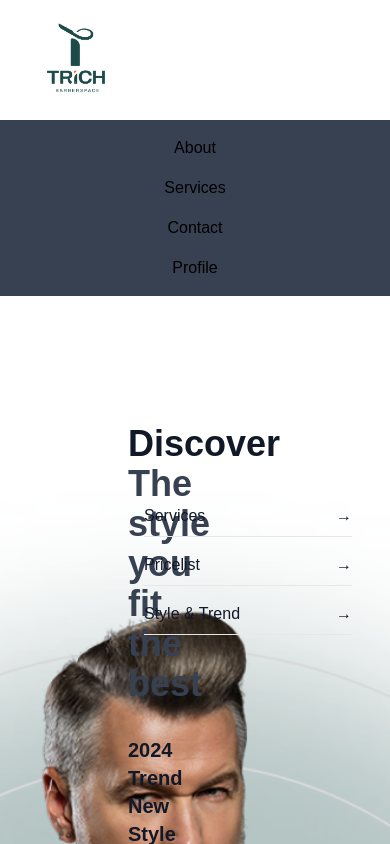
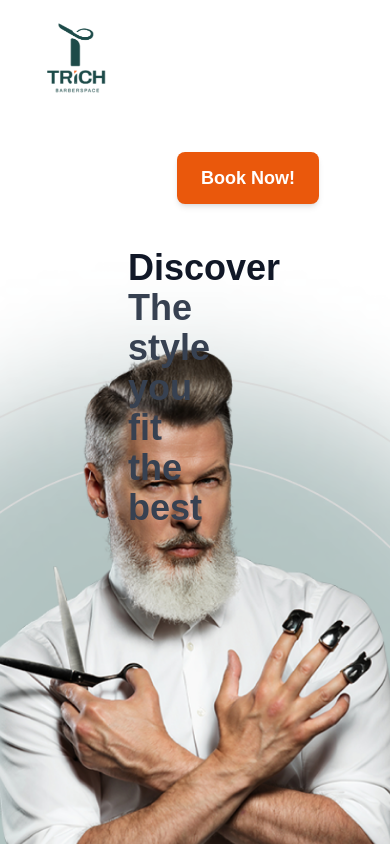
Before and after one commit to adli-arindra/prototype-lasti, a Next.js app in the folder prototype-lasti/: page / in a window 390 px wide. Shown: the top 844 px of the page. Built offline with nearby package versions, Linux system fonts and the light colour scheme.

Commit message:
responsive tipis

```diff
--- a/prototype-lasti/src/app/components/navbar.tsx
+++ b/prototype-lasti/src/app/components/navbar.tsx
@@ -4,7 +4,7 @@ import Link from "next/link";
 
 const Navbar: React.FC = () => {
   return (
-    <nav className="bg-white text-black sticky top-0">
+    <nav className="text-black sticky top-0">
       <div className="container mx-auto px-4 flex items-center justify-between">
         {/* Logo */}
         <div className="text-2xl font-bold my-4">
@@ -64,20 +64,6 @@ const Navbar: React.FC = () => {
 
       {/* Mobile Menu */}
         <div className="md:hidden">
-          <div className="flex flex-col items-center space-y-4 p-4 bg-gray-700">
-            <button>
-              <p className="hover:text-orange-500">About</p>
-            </button>
-            <button>
-              <p className="hover:text-orange-500">Services</p>
-            </button>
-            <button>
-              <p className="hover:text-orange-500">Contact</p>
-            </button>
-            <Link href="/admin">
-              <p className="hover:text-orange-500">Profile</p>
-            </Link>
-          </div>
         </div>
     </nav>
   );
--- a/prototype-lasti/src/app/layout.tsx
+++ b/prototype-lasti/src/app/layout.tsx
@@ -28,8 +28,10 @@ export default function RootLayout({
       <body
         className={`${geistSans.variable} ${geistMono.variable} antialiased`}
       >
-        <Navbar/>
-        {children}
+        <div className="bg-white">
+          <Navbar/>
+          {children}
+        </div>
       </body>
     </html>
   );
--- a/prototype-lasti/src/app/page.tsx
+++ b/prototype-lasti/src/app/page.tsx
@@ -6,19 +6,19 @@ const Home = () => {
       {/* Hero Section */}
       <section className="container mx-auto px-4 py-16 grid grid-cols-1 md:grid-cols-2 gap-8 mt-16">
         {/* Left Content */}
-        <div className="flex flex-col justify-around mb-52">
+        <div className="flex flex-col md:justify-around md:mb-52 mb-0">
           <h1 className="text-4xl md:text-5xl font-bold">
             Discover
             <br />
             <span className="text-gray-700">The style you fit the best</span>
           </h1>
-          <div className="mt-8">
+          <div className="mt-8 hidden md:block">
             <h2 className="text-xl font-semibold">2024 Trend New Style</h2>
             <button className="mt-2 inline-block text-orange-500 hover:underline">
               View all →
             </button>
           </div>
-          <div className="mt-8 text-gray-600">
+          <div className="mt-8 text-gray-600 hidden md:block">
             <p className="text-4xl font-bold">4.5</p>
             <p className="mt-2">What they said about us?</p>
             <div className="flex mt-4 space-x-2">
@@ -35,8 +35,8 @@ const Home = () => {
       </section>
 
       {/* Services Section */}
-        <div className="flex flex-col gap-4 justify-between min-w-52 mt-52">
-            <div className="flex flex-col gap-4">
+        <div className="flex flex-col gap-4 md:justify-between min-w-52 md:mt-52">
+            <div className="flex-col gap-4 hidden md:block">
             {["Services", "Pricelist", "Style & Trend"].map((item) => (
             <button
                 key={item}
```
